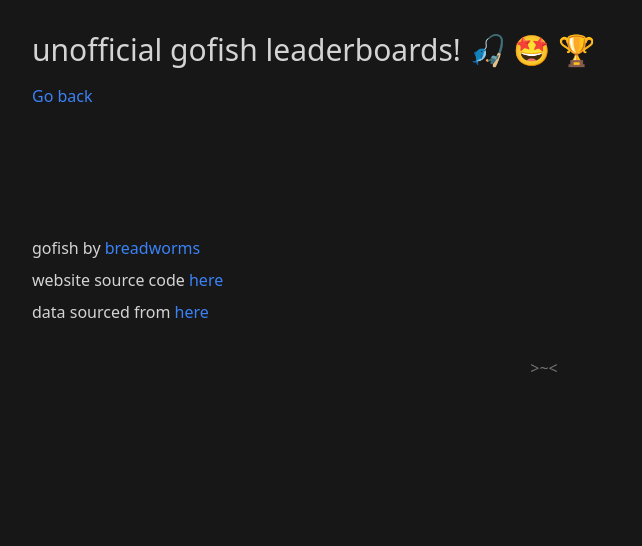
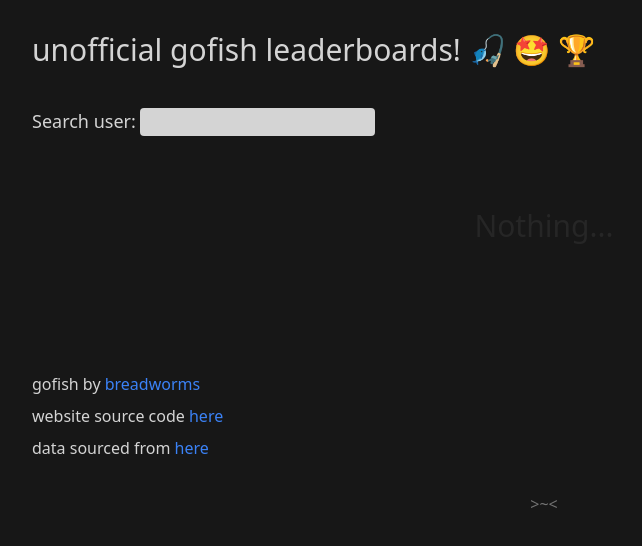
Before and after one commit to Juliapixel/gofish_leaderboards, a SvelteKit app: page /profile in a window 1280 px wide. Shown: the top 546 px of the page, without its empty margins (96-738 px from the left). Built offline with nearby package versions, Linux system fonts and the light colour scheme; no server answers.

Commit message:
add user searching to /profile

```diff
--- a/src/routes/profile/+page.svelte
+++ b/src/routes/profile/+page.svelte
@@ -4,12 +4,43 @@
     import UserProfile from "$lib/UserProfile.svelte";
 
     const urlParams = browser ? new URLSearchParams(location.search) : new URLSearchParams();
-    const user = urlParams.get("user");
+    let user = urlParams.get("user")?.toLowerCase();
+    let searchedUser = user ?? "";
 
     async function getUserID(user: string): Promise<number | undefined> {
         return (await USER_MAP).get(user);
     }
+
+    function setUser(value: string) {
+        user = value.toLowerCase();
+        let url = new URL(location.href);
+        let search = new URLSearchParams(location.search);
+        search.set("user", value.toLowerCase());
+        url.search = search.toString();
+        window.history.replaceState(null, "", url);
+    }
+
+    let timeout: number | undefined;
+    function debounce(fn: () => any): void {
+        clearTimeout(timeout);
+        timeout = setTimeout(() => {
+            fn();
+        }, 500);
+    }
 </script>
+
+<label for="user_search" class="text-lg">Search user:</label>
+<input
+    id="user_search"
+    class="bg-neutral-300 text-black p-0.5 rounded my-6"
+    type="text"
+    bind:value={searchedUser}
+    on:keydown={() => {
+        debounce(() => {
+            setUser(searchedUser);
+        });
+    }}
+/>
 
 {#if user}
     {#await getUserID(user)}
@@ -18,9 +49,10 @@
         {#if userId}
             <UserProfile id={userId} />
         {:else}
+            <h2 class="text-red-400">No user with that name</h2>
             <a href="/">Go back</a>
         {/if}
     {/await}
 {:else}
-    <a href="/">Go back</a>
+    <h1 class="text-neutral-800 text-center mt-12">Nothing...</h1>
 {/if}
```
